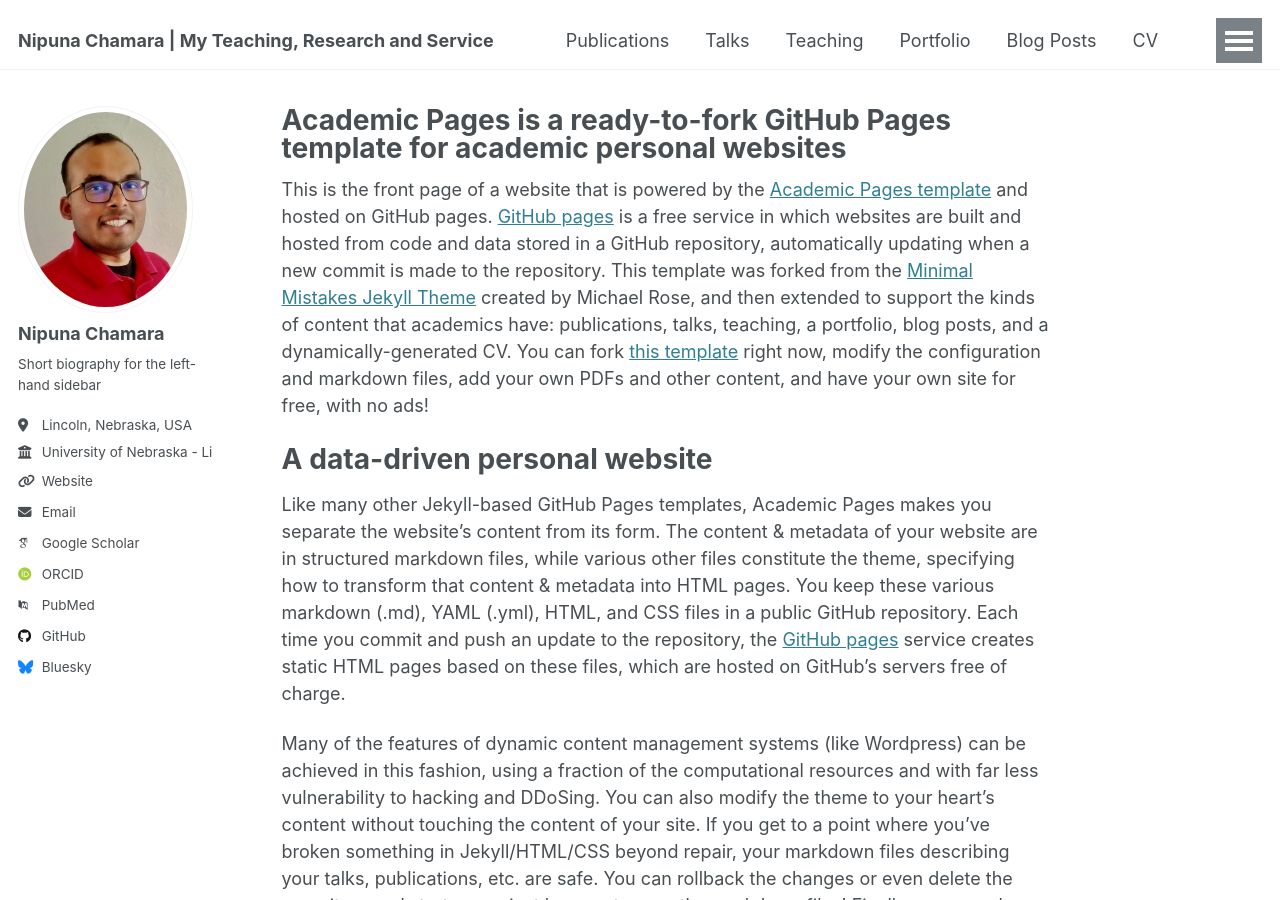
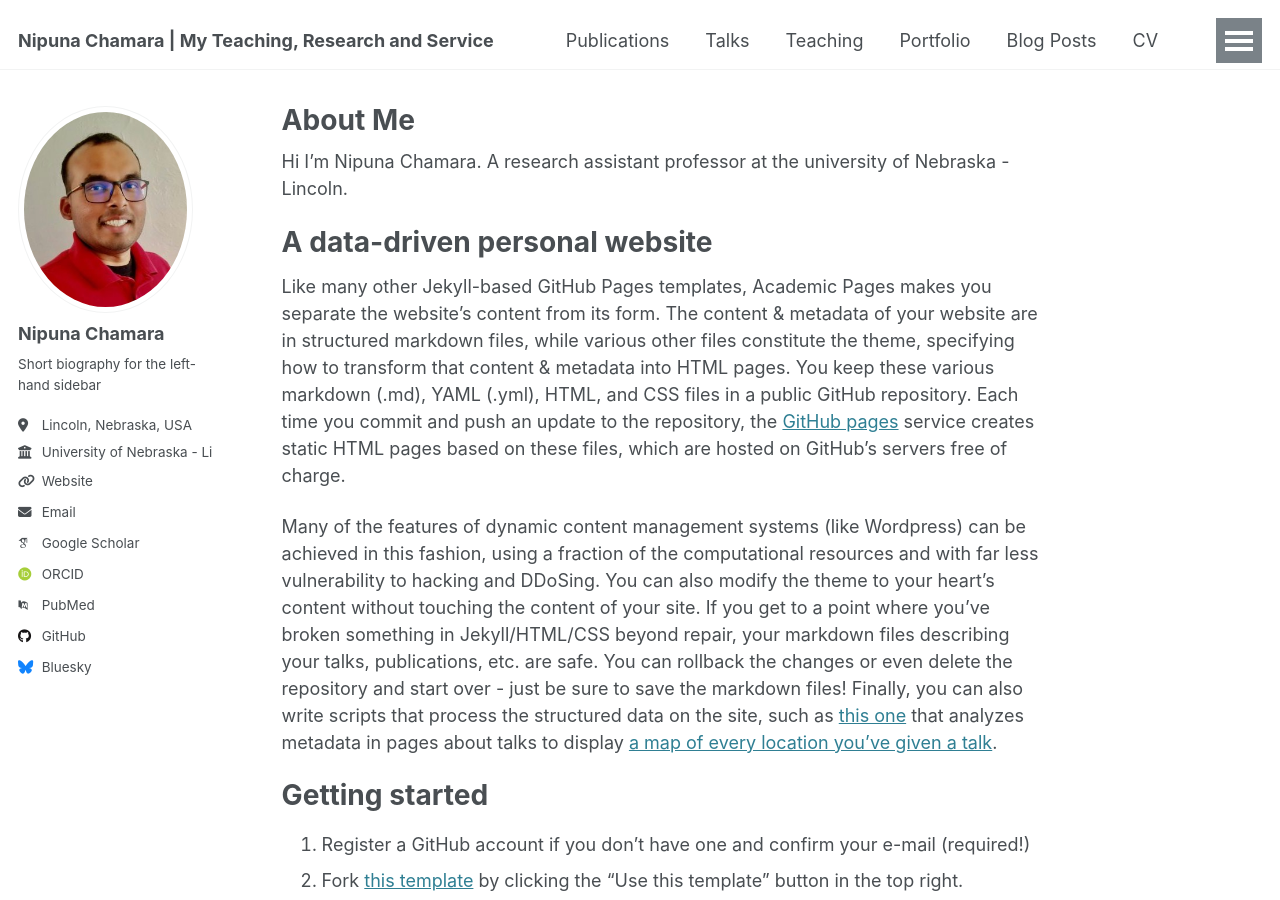
Before and after one commit to NipunaSL/nipuna.chamara.github.io, a Jekyll site: the page built from _pages/about.md, in a window 1280 px wide and 900 px high. Built offline with Jekyll 4.4.1, drawn with Linux system fonts in a browser that asks for light colours; some web fonts are replaced.

Commit message:
Update about.md

```diff
--- a/_pages/about.md
+++ b/_pages/about.md
@@ -1,13 +1,13 @@
 ---
 permalink: /
-title: "Academic Pages is a ready-to-fork GitHub Pages template for academic personal websites"
+title: "About Me"
 author_profile: true
 redirect_from:
   - /about/
   - /about.html
 ---
 
-This is the front page of a website that is powered by the [Academic Pages template](https://github.com/academicpages/academicpages.github.io) and hosted on GitHub pages. [GitHub pages](https://pages.github.com) is a free service in which websites are built and hosted from code and data stored in a GitHub repository, automatically updating when a new commit is made to the repository. This template was forked from the [Minimal Mistakes Jekyll Theme](https://mmistakes.github.io/minimal-mistakes/) created by Michael Rose, and then extended to support the kinds of content that academics have: publications, talks, teaching, a portfolio, blog posts, and a dynamically-generated CV. You can fork [this template](https://github.com/academicpages/academicpages.github.io) right now, modify the configuration and markdown files, add your own PDFs and other content, and have your own site for free, with no ads!
+Hi I'm Nipuna Chamara. A research assistant professor at the university of Nebraska - Lincoln.
 
 A data-driven personal website
 ======
```
